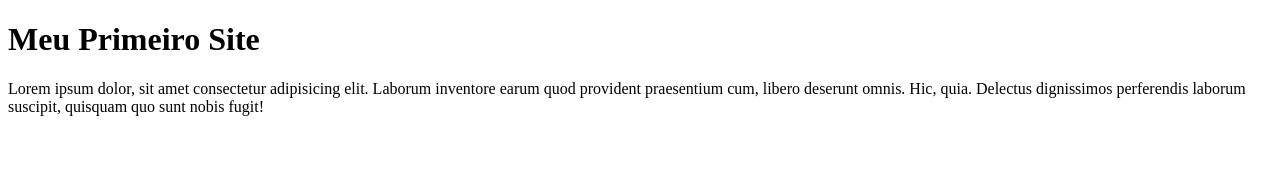
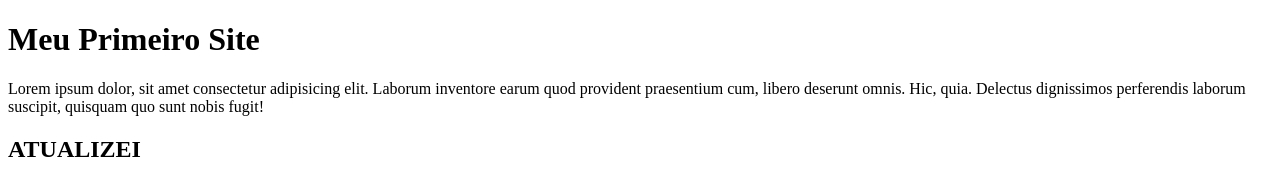
Before and after one commit to BellyPatricio/Dashboard, a plain HTML site: page index.html in a window 1280 px wide. Drawn offline with Linux system fonts and the light colour scheme.

Commit message:
Update index.html

```diff
--- a/index.html
+++ b/index.html
@@ -9,5 +9,6 @@
 <body>
     <h1>Meu Primeiro Site</h1>
     <p>Lorem ipsum dolor, sit amet consectetur adipisicing elit. Laborum inventore earum quod provident praesentium cum, libero deserunt omnis. Hic, quia. Delectus dignissimos perferendis laborum suscipit, quisquam quo sunt nobis fugit!</p>
+    <h2>ATUALIZEI</h2>
 </body>
 </html>
```
